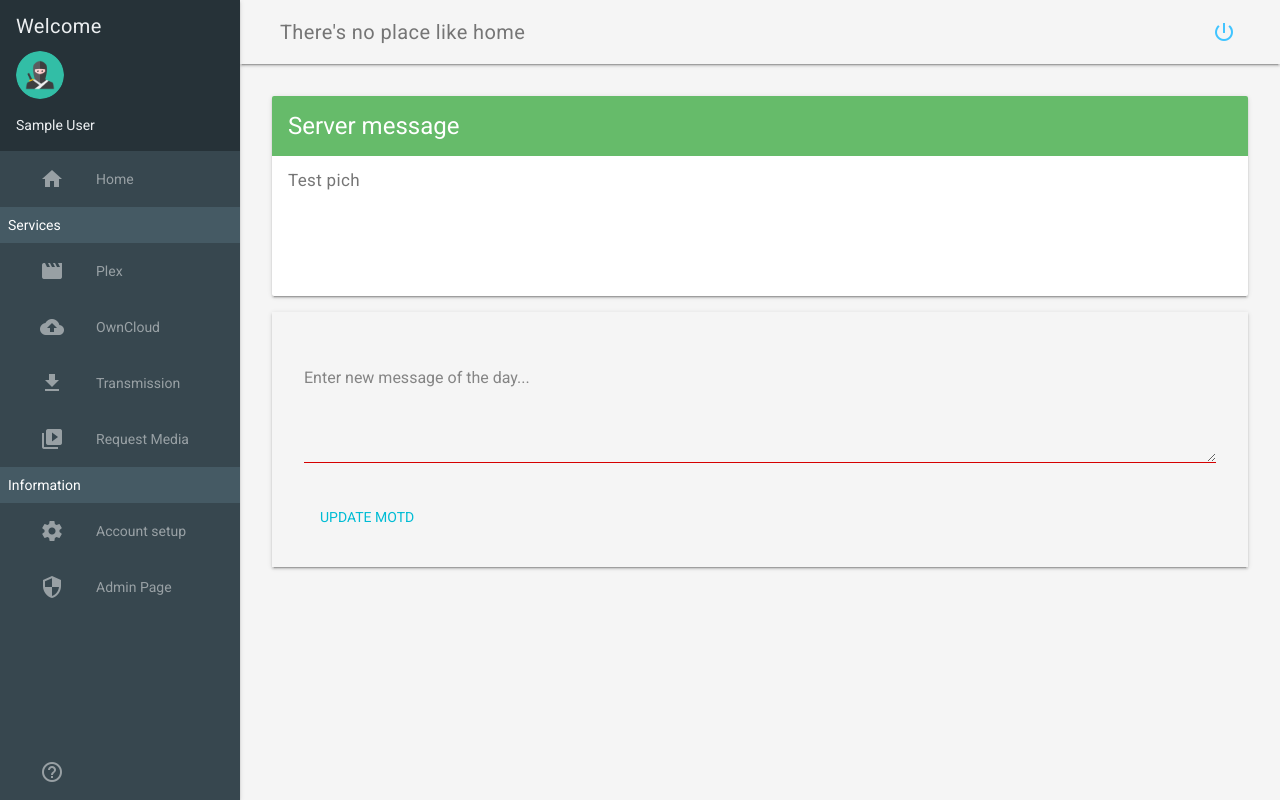
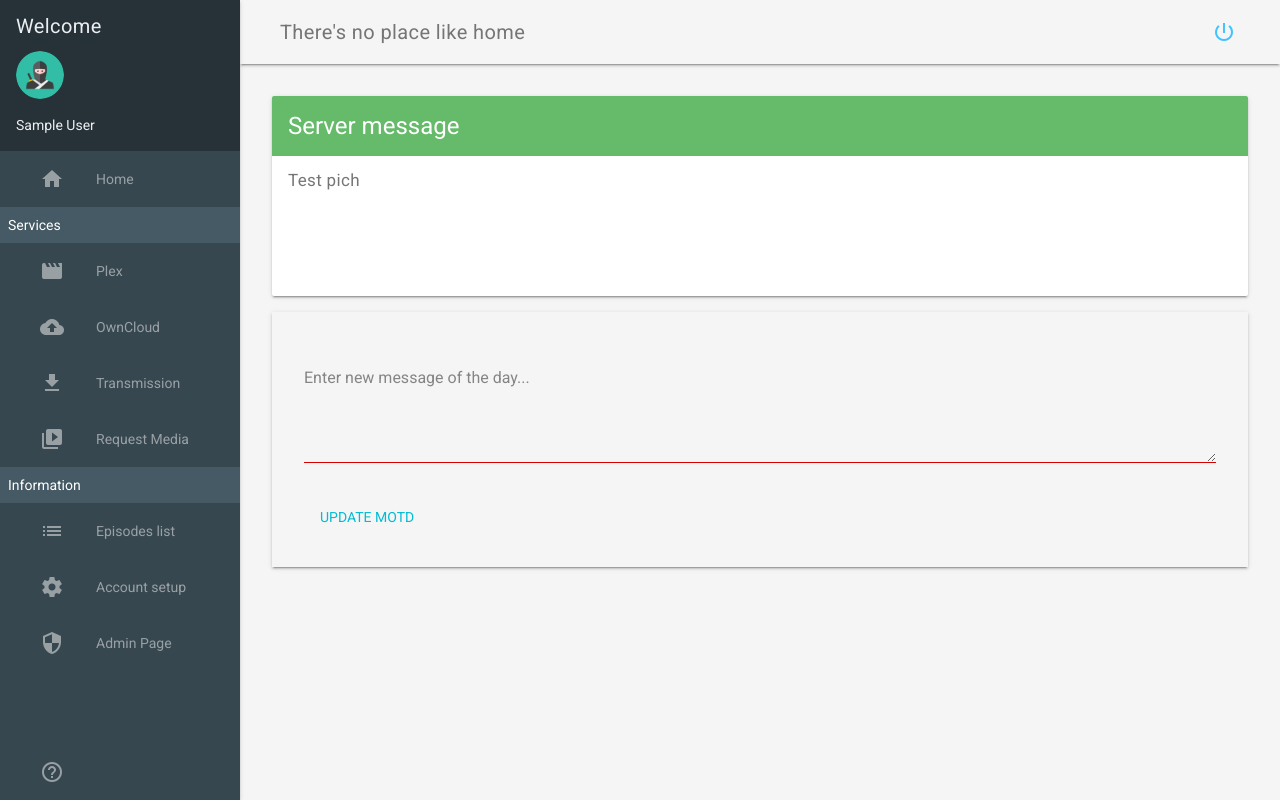
Before and after one commit to jorgii/lebaguette, a Django app: page / in a window 1280 px wide. Run offline with Django 3.2, Linux system fonts and the light colour scheme; the visitor is signed in with stand-in values (Sample User, id 1); data comes from the database, SQL or seed files in the repository; parts of the project's set-up code (start-up, migrations or seed data) failed here and were passed over; some libraries are stand-ins or nearby versions.

Commit message:
add episode list to menu

```diff
--- a/lebaguette/templates/base/drawer.html
+++ b/lebaguette/templates/base/drawer.html
@@ -21,6 +21,7 @@
             <a class="mdl-navigation__link" href="/status"><i class="material-icons" role="presentation">data_usage</i>Server status</a>
         {% endif %}
     {% endfor %}
+    <a class="mdl-navigation__link" href="/requestmedia/episodes"><i class="material-icons" role="presentation">list</i>Episodes list</a>
     <a class="mdl-navigation__link" href="/profile"><i class="material-icons" role="presentation">settings</i>Account setup</a>
     {% if request.user.is_staff %}
         <a class="mdl-navigation__link" href="/admin"><i class="material-icons" role="presentation">security</i>Admin Page</a>
```
